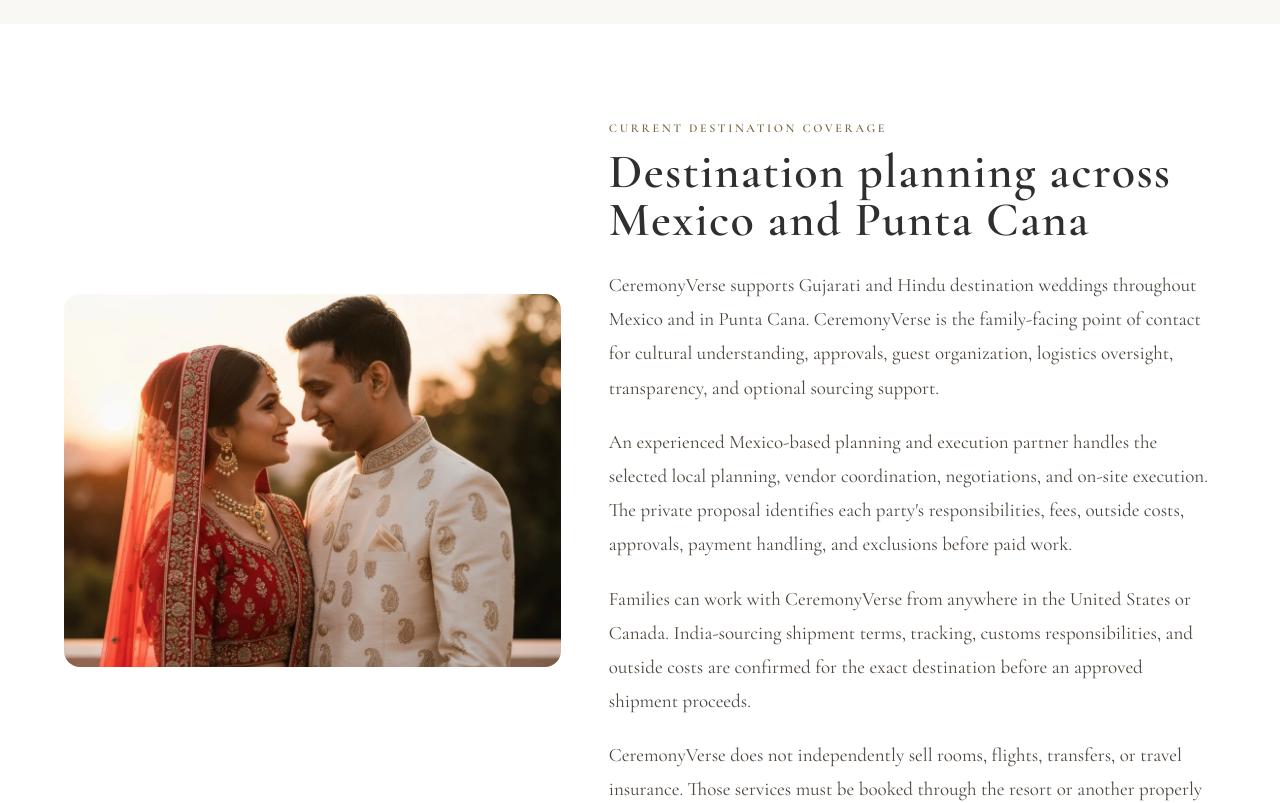
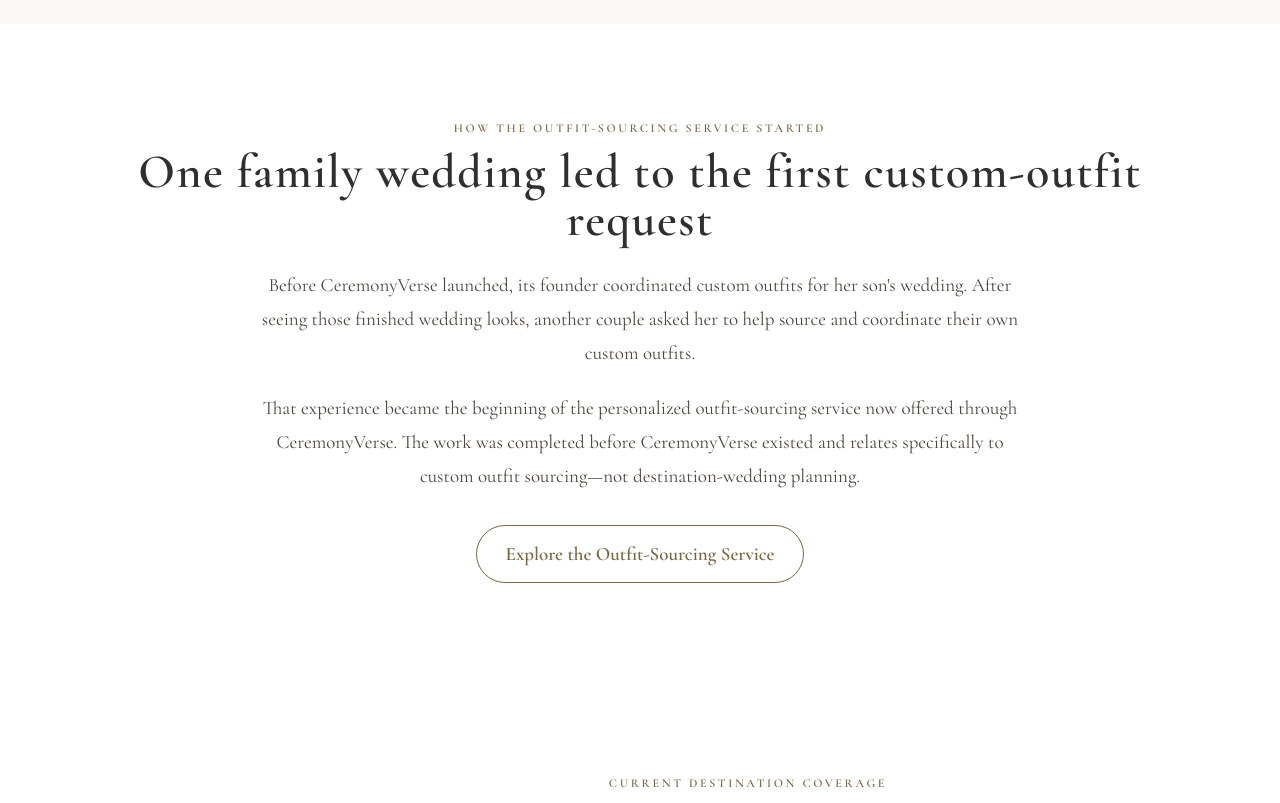
Before and after one commit to leylabernie/v0-ceremony-verse-wedding-concierge, a Next.js app: page /about in a window 1280 px wide. Shown: the part 1340-2143 px from the top of the page. Built offline with nearby package versions, Linux system fonts and the light colour scheme.

Commit message:
Add truthful outfit-sourcing origin story

```diff
--- a/app/about/page.tsx
+++ b/app/about/page.tsx
@@ -100,6 +100,35 @@
       </section>
 
       <section className="bg-white px-6 py-20 sm:py-24">
+        <div className="mx-auto max-w-5xl text-center">
+          <p className="mb-3 text-xs font-semibold uppercase tracking-[0.22em] text-[#7a6841]">
+            How the outfit-sourcing service started
+          </p>
+          <h2 className="font-serif text-4xl font-semibold sm:text-5xl">
+            One family wedding led to the first custom-outfit request
+          </h2>
+          <div className="mx-auto mt-6 max-w-3xl space-y-5 text-lg leading-8 text-[#4d403a]">
+            <p>
+              Before CeremonyVerse launched, its founder coordinated custom outfits for her son&apos;s wedding. After
+              seeing those finished wedding looks, another couple asked her to help source and coordinate their own
+              custom outfits.
+            </p>
+            <p>
+              That experience became the beginning of the personalized outfit-sourcing service now offered through
+              CeremonyVerse. The work was completed before CeremonyVerse existed and relates specifically to custom
+              outfit sourcing—not destination-wedding planning.
+            </p>
+          </div>
+          <Link
+            href="/buy-indian-wedding-outfits-from-india/"
+            className="mt-8 inline-flex rounded-full border border-[#7a6841] px-7 py-3 font-semibold text-[#7a6841]"
+          >
+            Explore the Outfit-Sourcing Service
+          </Link>
+        </div>
+      </section>
+
+      <section className="bg-white px-6 py-20 sm:py-24">
         <div className="mx-auto grid max-w-6xl gap-12 lg:grid-cols-[0.9fr_1.1fr] lg:items-center">
           <div className="relative aspect-[4/3] overflow-hidden rounded-2xl">
             <Image
```
